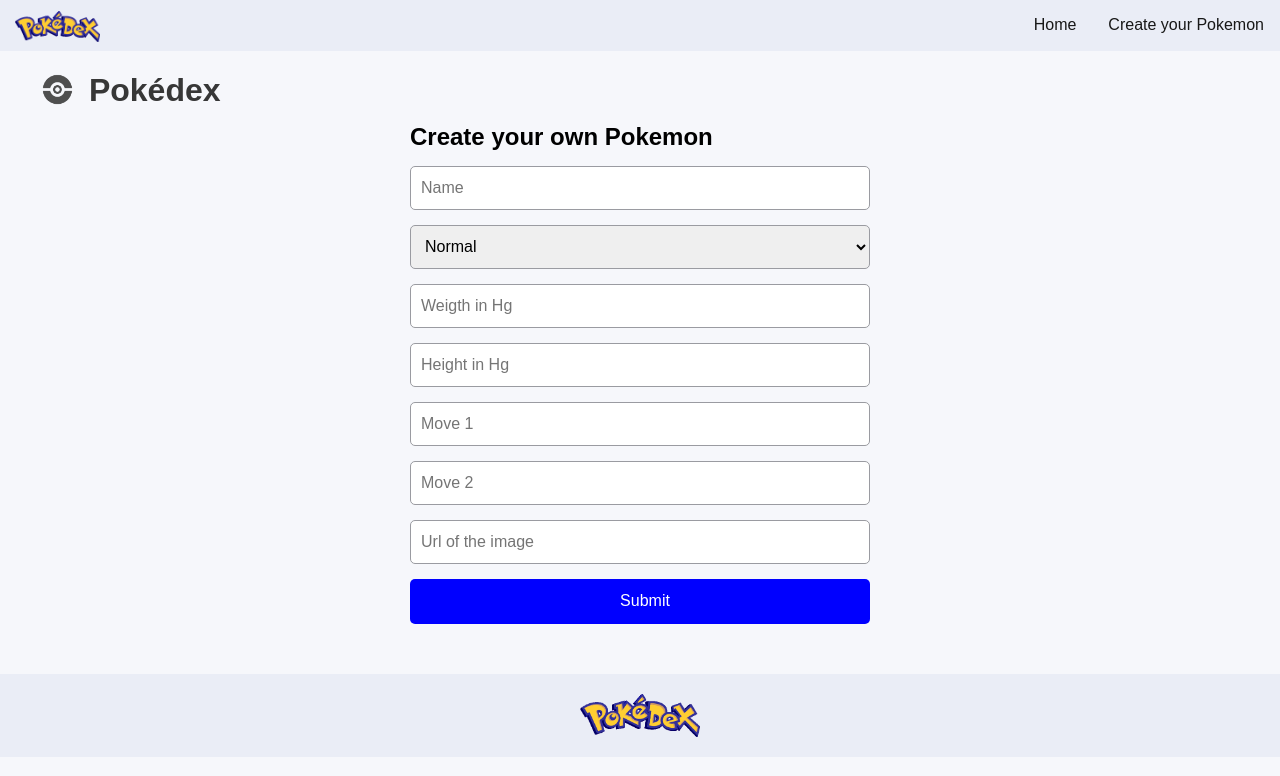
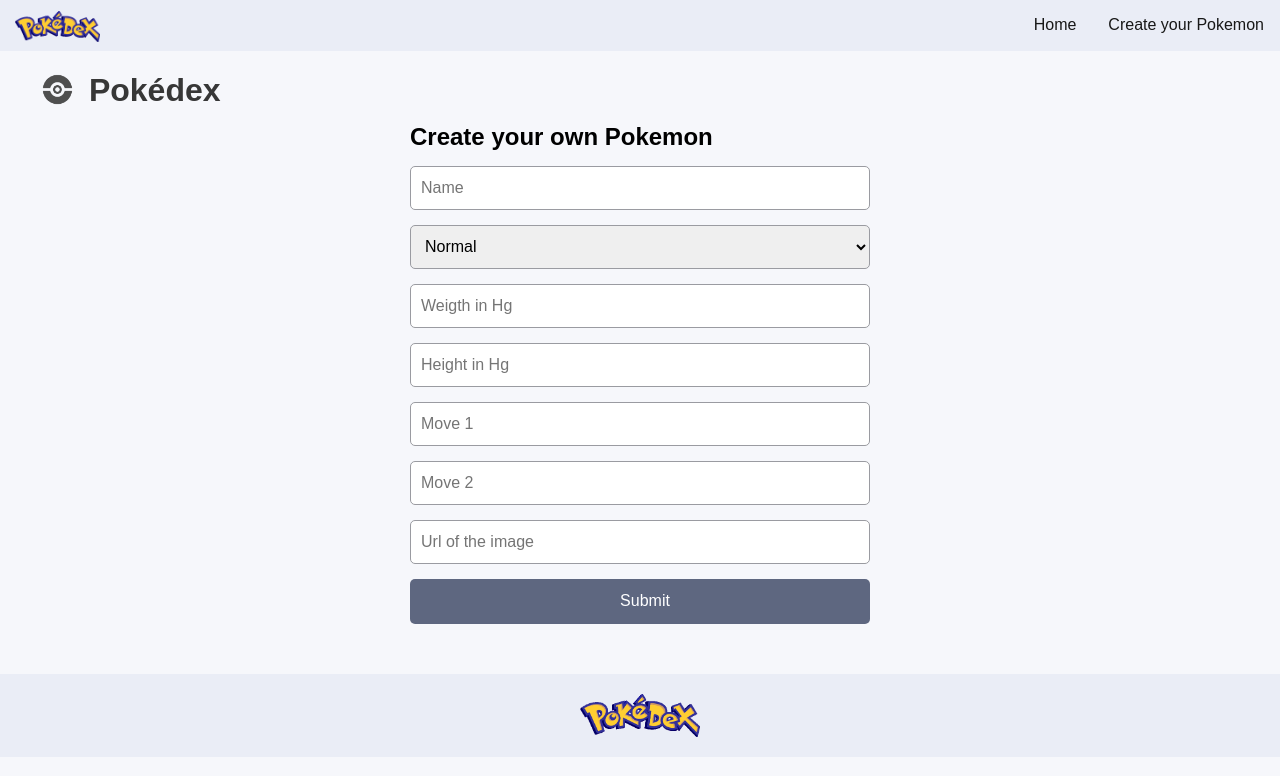
Before and after one commit to emiliolatorre/PokeApp, a React (Vite) app: page /new in a window 1280 px wide. Shown: the top 776 px of the page. Built offline with nearby package versions, Linux system fonts and the light colour scheme.

Commit message:
correct/scssNav

```diff
--- a/src/styles/components/_Formulario.scss
+++ b/src/styles/components/_Formulario.scss
@@ -41,7 +41,7 @@
 }
 
 .formCreate input[type="submit"] {
-    background-color: blue;
+    background-color: #5e6780;
     color: white;
     border: none;
     border-radius: 5px;
@@ -82,7 +82,7 @@
     }
 
     .formCreate input[type="submit"] {
-        background-color: blue;
+        background-color: #5e6780;
         color: white;
         border: none;
         border-radius: 5px;
--- a/src/styles/components/_Nav.scss
+++ b/src/styles/components/_Nav.scss
@@ -21,9 +21,11 @@
         list-style-type: none;
         display: none;
         background-color: #eaedf6;
+        flex-direction: column;
 
         &>li{
             padding:16px;
+            display: block;
 
 
             &:hover{
@@ -58,7 +60,7 @@
             position:static;
             display:flex;
             justify-content: right;
-
+            flex-direction: row;
         }
     }
 
```
